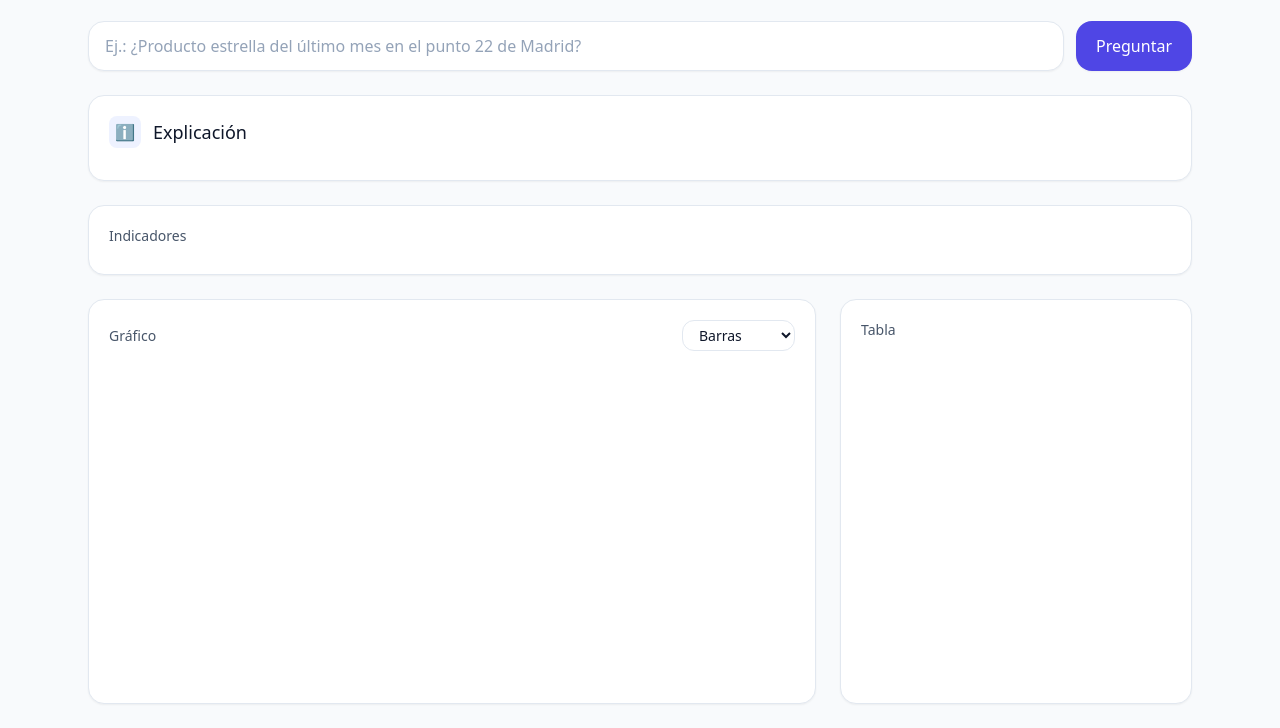
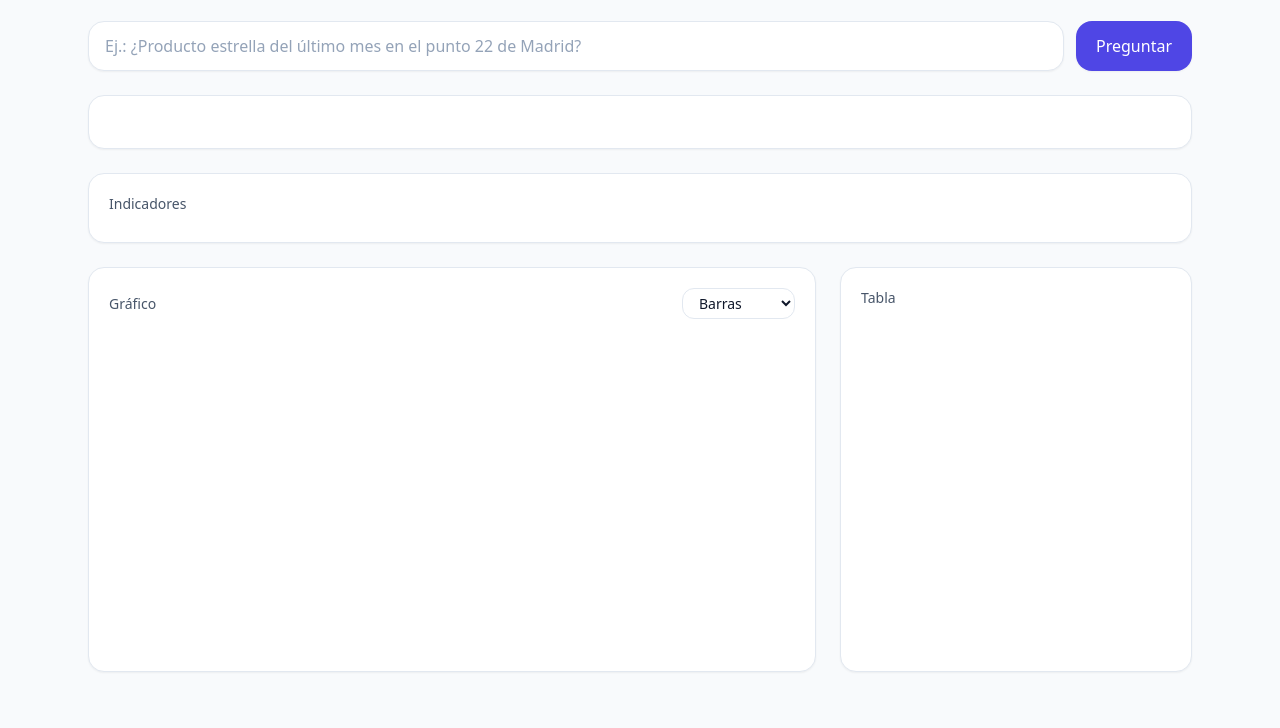
Before and after one commit to JaimeAFL/pagina-web-informe, a website: page public/index.html in a window 1280 px wide. Shown: the part 79-807 px from the top of the page. Drawn offline with nearby package versions, Linux system fonts and the light colour scheme.

Commit message:
Update index.html

```diff
--- a/public/index.html
+++ b/public/index.html
@@ -34,12 +34,8 @@
       <button id="go" class="rounded-2xl bg-indigo-600 px-5 py-3 text-white shadow-sm hover:bg-indigo-500 active:bg-indigo-700">Preguntar</button>
     </div>
 
-    <!-- Explicación -->
+    <!-- Explicación (sin título ni icono) -->
     <section class="mt-6 rounded-2xl border border-slate-200 bg-white p-5 shadow-sm">
-      <div class="mb-3 flex items-center gap-3">
-        <div class="grid h-8 w-8 place-content-center rounded-lg bg-indigo-50 text-indigo-700">ℹ️</div>
-        <h2 class="text-lg font-medium">Explicación</h2>
-      </div>
       <p id="exp" class="reveal text-slate-700"></p>
       <div class="mt-3 flex items-center gap-3">
         <button id="toggleExp" class="hidden text-sm font-medium text-indigo-600 hover:underline">Ver todo</button>
@@ -101,7 +97,6 @@
     function reveal(el, delay=0){ setTimeout(()=> el?.classList?.add('show'), delay); }
     function revealAll(list, step=80){ list.forEach((node, i)=> reveal(node, i*step)); }
 
-    // Cuadro de explicación con truncado, “Ver todo” y “Copiar”
     function setExplanation(text){
       const full = (text || '').trim();
       const limit = 220;
@@ -199,7 +194,6 @@
     async function ask() {
       btn.disabled = true; q.disabled = true;
 
-      // reset
       setExplanation('Procesando…');
       kpis.innerHTML = '';
       table.classList.remove('show');
```
